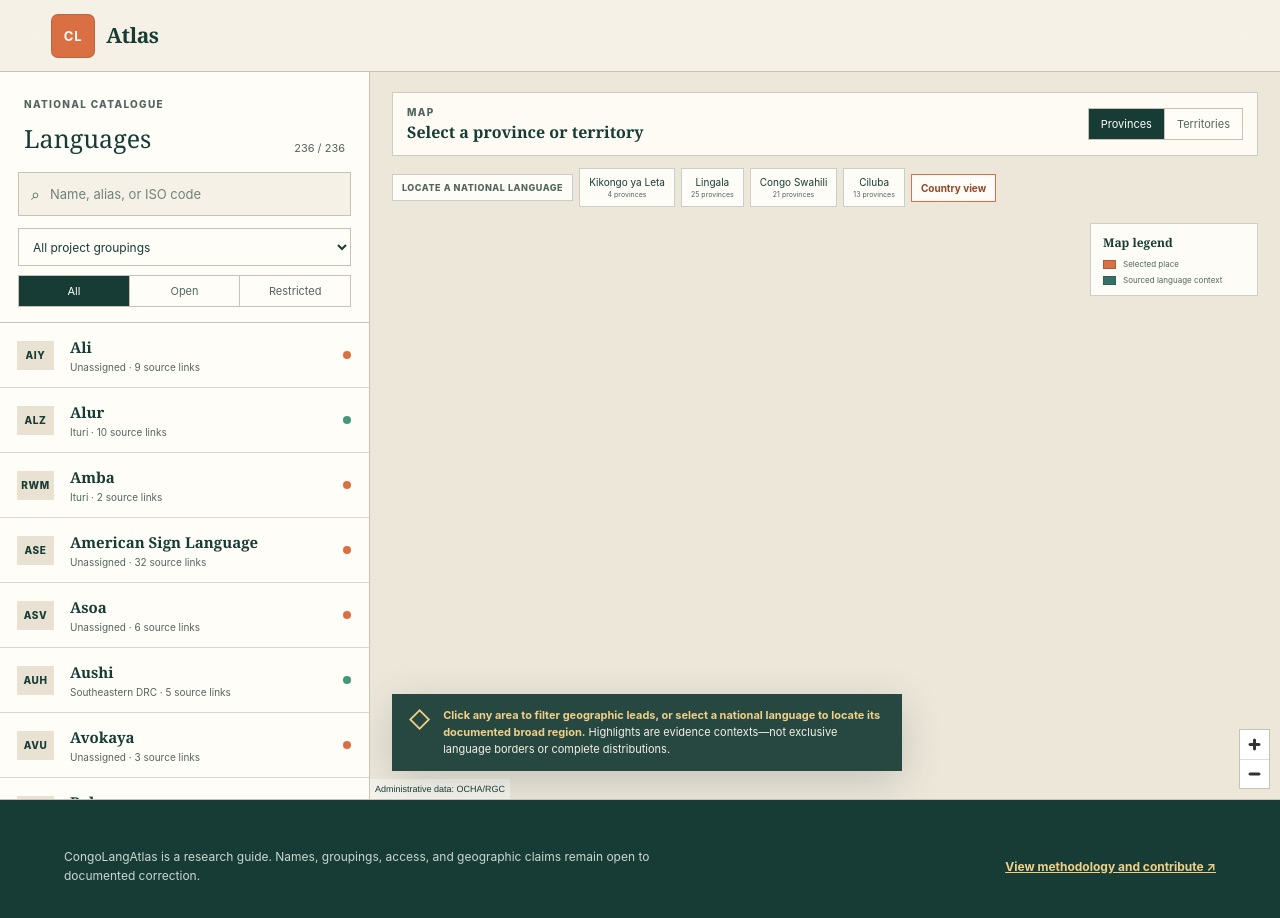
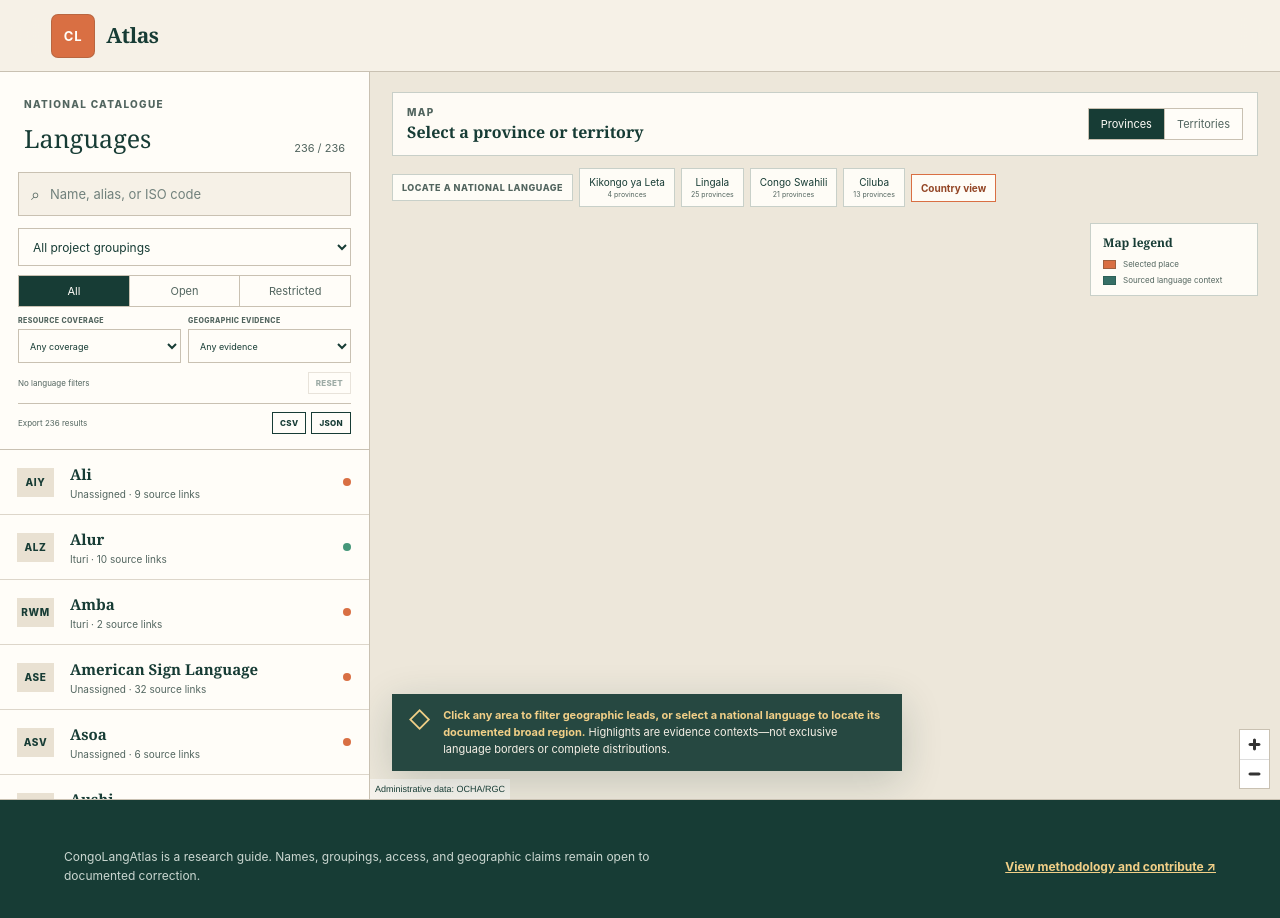
Before and after one commit to Ashuza11/CongoLangAtlas, a Next.js app: page / in a window 1280 px wide. Shown: the top 918 px of the page. Built offline with nearby package versions, Linux system fonts and the light colour scheme.

Commit message:
✨ feat: add atlas filtering and metadata export
Let users refine language evidence by resource and geographic coverage, then export the visible public metadata for further research.

```diff
--- a/src/app/globals.css
+++ b/src/app/globals.css
@@ -62,6 +62,16 @@ button:focus-visible, a:focus-visible, input:focus-visible, select:focus-visible
 .search-field input::placeholder { color: #71817c; }
 .filters { padding: 0 18px 15px; border-bottom: 1px solid var(--line); display: grid; gap: 9px; }
 .filters select { width: 100%; height: 38px; border: 1px solid var(--line); border-radius: 0; padding: 0 10px; color: var(--ink); background: var(--white); font-size: 12px; }
+.filter-grid { display: grid; grid-template-columns: 1fr 1fr; gap: 7px; }
+.filter-grid label { min-width: 0; display: grid; gap: 4px; }
+.filter-grid label > span { color: var(--ink-soft); font-size: 7px; font-weight: 800; text-transform: uppercase; letter-spacing: .06em; }
+.filter-grid select { height: 34px; padding-inline: 7px; font-size: 9px; }
+.filter-actions, .export-actions { display: flex; align-items: center; gap: 5px; }
+.filter-actions > span, .export-actions > span { margin-right: auto; color: var(--ink-soft); font-size: 8px; }
+.filter-actions button, .export-actions button { padding: 5px 7px; border: 1px solid var(--line); background: var(--white); color: var(--ink); cursor: pointer; font-size: 8px; font-weight: 800; text-transform: uppercase; letter-spacing: .04em; }
+.filter-actions button:disabled, .export-actions button:disabled { opacity: .42; cursor: not-allowed; }
+.export-actions { padding-top: 8px; border-top: 1px solid var(--line); }
+.export-actions button { border-color: var(--ink); }
 .segmented { display: inline-flex; border: 1px solid var(--line); background: var(--white); }
 .segmented button { flex: 1; border: 0; border-right: 1px solid var(--line); padding: 8px 12px; background: transparent; color: var(--ink-soft); text-transform: capitalize; cursor: pointer; font-size: 11px; }
 .segmented button:last-child { border-right: 0; }
@@ -215,6 +225,7 @@ footer a { color: var(--yellow); font-weight: 700; white-space: nowrap; }
 @media (max-width: 420px) {
   .site-header { padding-inline: 15px; }
   .panel-heading { padding-inline: 18px; }
+  .filter-grid { grid-template-columns: 1fr; }
   .map-toolbar { padding: 10px 11px; }
   .map-toolbar strong { font-size: 14px; }
   .map-legend { top: 182px; padding: 8px 10px; }
--- a/src/components/atlas-explorer.tsx
+++ b/src/components/atlas-explorer.tsx
@@ -6,6 +6,8 @@ import type { AtlasBundle, AtlasLanguage, AtlasPlaceOption, AtlasPlaceSelection,
 
 const AtlasMap = dynamic(() => import("./atlas-map"), { ssr: false });
 type AccessFilter = "all" | "open" | "restricted";
+type CoverageFilter = "all" | "datasets" | "models" | "research" | "speaker-evidence";
+type EvidenceFilter = "all" | "documented-presence" | "representative-point" | "unmapped";
 const NATIONAL_LANGUAGE_IDS = ["language-ktu", "language-lin", "language-swc", "language-lua"];
 
 function resourceIsOpen(resource: AtlasResource) {
@@ -53,6 +55,27 @@ function coverageCounts(language: AtlasLanguage) {
     research,
     sources: language.resources.length + language.discovered_sources.length + geographicSources,
   };
+}
+
+function evidenceForPlace(language: AtlasLanguage, place: AtlasPlaceSelection | null) {
+  if (!place) return language.geographic_candidates;
+  return language.geographic_candidates.filter((candidate) =>
+    place.adminLevel === "province" ? candidate.province_place_id === place.id : candidate.territory_place_id === place.id,
+  );
+}
+
+function csvCell(value: string | number) {
+  const text = String(value);
+  return /[",\n]/.test(text) ? `"${text.replaceAll('"', '""')}"` : text;
+}
+
+function downloadFile(filename: string, content: string, type: string) {
+  const url = URL.createObjectURL(new Blob([content], { type }));
+  const anchor = document.createElement("a");
+  anchor.href = url;
+  anchor.download = filename;
+  anchor.click();
+  URL.revokeObjectURL(url);
 }
 
 function ResourceCard({ resource }: { resource: AtlasResource }) {
@@ -190,6 +213,8 @@ export default function AtlasExplorer() {
   const [query, setQuery] = useState("");
   const [access, setAccess] = useState<AccessFilter>("all");
   const [region, setRegion] = useState("all");
+  const [coverageFilter, setCoverageFilter] = useState<CoverageFilter>("all");
+  const [evidenceFilter, setEvidenceFilter] = useState<EvidenceFilter>("all");
   const [selected, setSelected] = useState<AtlasLanguage | null>(null);
   const [selectedPlace, setSelectedPlace] = useState<AtlasPlaceSelection | null>(null);
   const [detailLevel, setDetailLevel] = useState<"provinces" | "territories">("provinces");
@@ -250,12 +275,22 @@ export default function AtlasExplorer() {
   const languages = useMemo(() => {
     const term = query.trim().toLowerCase();
     return (bundle?.languages ?? []).filter((language) => {
+      const coverage = coverageCounts(language);
+      const relevantEvidence = evidenceForPlace(language, selectedPlace);
       const matchesText = !term || [language.name, language.iso, ...language.aliases].some((value) => value.toLowerCase().includes(term));
       const matchesAccess = access === "all" || (access === "open" ? language.resources.some(resourceIsOpen) : !language.resources.some(resourceIsOpen));
       const matchesGeography = !selectedPlace || matchesPlace(language, selectedPlace);
-      return matchesText && matchesAccess && matchesGeography && (region === "all" || language.region === region);
+      const matchesCoverage = coverageFilter === "all"
+        || (coverageFilter === "datasets" && coverage.datasets > 0)
+        || (coverageFilter === "models" && coverage.models > 0)
+        || (coverageFilter === "research" && coverage.research > 0)
+        || (coverageFilter === "speaker-evidence" && relevantEvidence.some((candidate) => candidate.speaker_percentage !== undefined));
+      const matchesEvidence = evidenceFilter === "all"
+        || (evidenceFilter === "unmapped" && relevantEvidence.length === 0)
+        || relevantEvidence.some((candidate) => candidate.evidence_type === evidenceFilter);
+      return matchesText && matchesAccess && matchesGeography && matchesCoverage && matchesEvidence && (region === "all" || language.region === region);
     });
-  }, [access, bundle, query, region, selectedPlace]);
+  }, [access, bundle, coverageFilter, evidenceFilter, query, region, selectedPlace]);
   const placeCounts = useMemo(() => {
     if (!selectedPlace || !bundle) return null;
     return {
@@ -299,6 +334,44 @@ export default function AtlasExplorer() {
   const highlightedTerritoryIds = selected
     ? [...new Set(selected.geographic_candidates.flatMap((candidate) => candidate.territory_place_id ? [candidate.territory_place_id] : []))]
     : [];
+  const activeFilterCount = Number(Boolean(query.trim())) + Number(access !== "all") + Number(region !== "all")
+    + Number(coverageFilter !== "all") + Number(evidenceFilter !== "all");
+  const resetLanguageFilters = () => {
+    setQuery("");
+    setAccess("all");
+    setRegion("all");
+    setCoverageFilter("all");
+    setEvidenceFilter("all");
+  };
+  const exportJson = () => {
+    const exported = languages.map((language) => ({
+      id: language.id,
+      name: language.name,
+      iso_639_3: language.iso,
+      aliases: language.aliases,
+      project_grouping: language.region,
+      review: language.review,
+      coverage: coverageCounts(language),
+      resources: language.resources,
+      discovered_sources: language.discovered_sources,
+      geographic_evidence: evidenceForPlace(language, selectedPlace),
+    }));
+    downloadFile("congo-lang-atlas-filtered.json", `${JSON.stringify({
+      bundle_version: bundle?.bundle_version,
+      data_generated_at: bundle?.generated_at,
+      selected_place: selectedPlace,
+      language_count: exported.length,
+      languages: exported,
+    }, null, 2)}\n`, "application/json");
+  };
+  const exportCsv = () => {
+    const header = ["name", "iso_639_3", "aliases", "project_grouping", "review_status", "digital_sources", "datasets", "models", "research", "geographic_evidence", "selected_place"];
+    const rows = languages.map((language) => {
+      const coverage = coverageCounts(language);
+      return [language.name, language.iso, language.aliases.join("; "), language.region, language.review.status, coverage.sources, coverage.datasets, coverage.models, coverage.research, evidenceForPlace(language, selectedPlace).length, selectedPlace?.name ?? "National catalogue"];
+    });
+    downloadFile("congo-lang-atlas-filtered.csv", `${[header, ...rows].map((row) => row.map(csvCell).join(",")).join("\n")}\n`, "text/csv;charset=utf-8");
+  };
 
   if (error) return <main className="state-page" role="alert"><div className="state-brand"><span>CL</span><strong>Atlas</strong></div><p className="eyebrow">Data connection interrupted</p><h1>Catalogue unavailable</h1><p>{error}</p><button className="state-action" onClick={retryCatalogue}>Try again</button></main>;
   if (!bundle) return <main className="state-page" aria-live="polite"><div className="state-brand"><span>CL</span><strong>Atlas</strong></div><div className="loader" /><p>Preparing language and geographic evidence…</p><div className="loading-lines" aria-hidden><i /><i /><i /></div></main>;
@@ -337,6 +410,12 @@ export default function AtlasExplorer() {
             <div className="segmented" aria-label="Filter by access">
               {(["all", "open", "restricted"] as const).map((value) => <button className={access === value ? "active" : ""} onClick={() => setAccess(value)} key={value}>{value}</button>)}
             </div>
+            <div className="filter-grid">
+              <label><span>Resource coverage</span><select value={coverageFilter} onChange={(event) => setCoverageFilter(event.target.value as CoverageFilter)}><option value="all">Any coverage</option><option value="datasets">Has datasets</option><option value="models">Has models</option><option value="research">Has research</option><option value="speaker-evidence">Has speaker evidence</option></select></label>
+              <label><span>Geographic evidence</span><select value={evidenceFilter} onChange={(event) => setEvidenceFilter(event.target.value as EvidenceFilter)}><option value="all">Any evidence</option><option value="documented-presence">Documented presence</option><option value="representative-point">Representative point</option><option value="unmapped">Not mapped</option></select></label>
+            </div>
+            <div className="filter-actions"><span>{activeFilterCount ? `${activeFilterCount} active filter${activeFilterCount === 1 ? "" : "s"}` : "No language filters"}</span><button onClick={resetLanguageFilters} disabled={!activeFilterCount}>Reset</button></div>
+            <div className="export-actions" aria-label="Export filtered metadata"><span>Export {languages.length} result{languages.length === 1 ? "" : "s"}</span><button onClick={exportCsv} disabled={!languages.length}>CSV</button><button onClick={exportJson} disabled={!languages.length}>JSON</button></div>
           </div>
           <div className="language-list">
             {languages.map((language) => {
@@ -351,7 +430,7 @@ export default function AtlasExplorer() {
             })}
             {!languages.length && <div className="empty-state">
               <p>{selectedPlace && placeLanguages.length ? "Language evidence exists here, but the active search or filters hide it." : "No source-backed language evidence is indexed for this place yet."}</p>
-              {selectedPlace && placeLanguages.length > 0 && <button onClick={() => { setQuery(""); setAccess("all"); setRegion("all"); }}>Reset language filters</button>}
+              {selectedPlace && placeLanguages.length > 0 && <button onClick={resetLanguageFilters}>Reset language filters</button>}
             </div>}
           </div>
         </aside>
```
Also changed, not shown: 1 other file (tests, documents, lock files or other folders).
